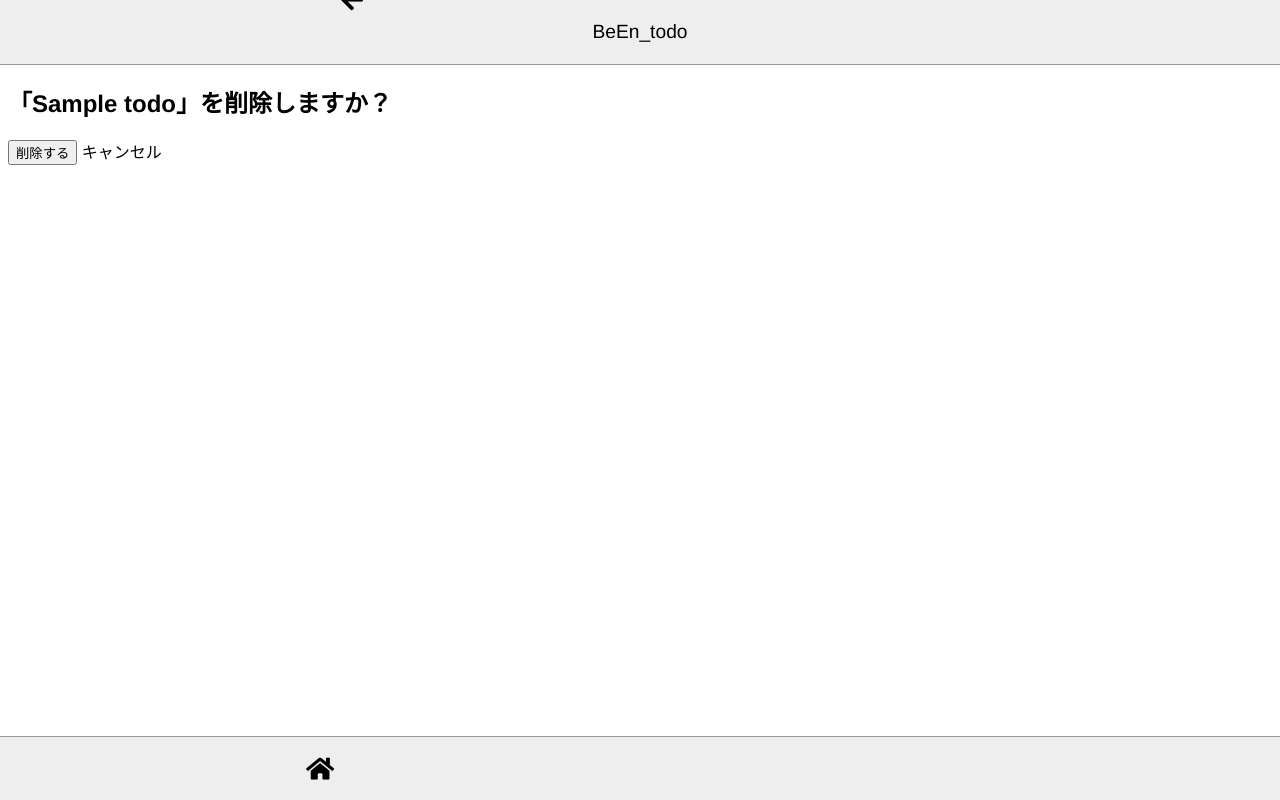
After one commit to Genji-Ichikawa/be_en_todo, a Django app: page /category/1/todo/1/delete/ in a window 1280 px wide. The commit adds this page. Run offline with Django 5.2, Linux system fonts and the light colour scheme; tables that the repository leaves empty hold one stand-in row (values such as "Sample post").

Commit message:
feat: HTML/CSSの作成・修正

```diff
--- a/main/static/main/css/base.css
+++ b/main/static/main/css/base.css
@@ -33,6 +33,25 @@ a:visited {
   margin-right: auto;
 }
 
+.header-container__item {
+  display: flex;
+  position: relative;
+  width: 50%;
+  justify-content: center;
+  align-items: center;
+  text-decoration: none;
+  color: #9b9b9b;
+}
+
+.header-item__icon {
+  display: block;
+  position: absolute;
+  top: 50%;
+  left: 50%;
+  transform: translate(-50%, -50%);
+  font-size: 25px;
+}
+
 .header-container__title {
   position: absolute;
   top: 0;
@@ -47,6 +66,7 @@ a:visited {
 }
 
 .main {
+  margin: 0 8px;
   padding-top: 64px;
 }
 
--- a/main/static/main/css/login.css
+++ b/main/static/main/css/login.css
@@ -20,6 +20,11 @@
   font-size: 16px;
 }
 
+button {
+  padding: 0;
+  border: none;
+}
+
 .link {
   width: 20vw;
   height: 7vh;
@@ -31,4 +36,5 @@
   background-color: #e0ffff;
   border-bottom: solid 2px #87ceeb;
   border-right: solid 2px #87ceeb;
+  cursor: pointer;
 }
--- a/main/templates/main/base.html
+++ b/main/templates/main/base.html
@@ -19,6 +19,11 @@
     {% block header %}
       <header class="header">
         <div class="header-container">
+          <div class="header-container__item">
+            <a href="" class="header-item__link">
+              <span class="header-item__icon"><i class="fas fa-arrow-left"></i></span>
+            </a>
+          </div>
           <span class="header-container__title">BeEn_todo</span>
         </div>
       </header>
--- a/main/templates/main/home.html
+++ b/main/templates/main/home.html
@@ -10,9 +10,11 @@
 {% block content %}
   <div class="home">
     <h1>カテゴリー</h1>
-    <div class="category_container">
+    <div class="category-container">
       {% for category in category_list %}
-        <a href="{% url "todo_list" category.id %}" class="category_item">{{ category.name }}</a>
+        <div class="category-item">
+          <a href="{% url "todo_list" category.id %}" class="category_link">{{ category.name }}</a>
+        </div>
       {% endfor %}
     </div>
   </div>
--- a/main/templates/main/login.html
+++ b/main/templates/main/login.html
@@ -29,7 +29,8 @@
         {{ form.password }}
         {{ form.password.errors }}
       </div>
-      <a href="javascript:login_form.submit()" class="link">ログイン</a>
+      {% comment %} <a href="javascript:login_form.submit()" class="link">ログイン</a> {% endcomment %}
+      <button type="submit" class="link">ログイン</button>
     </form>
     <a href="{% url 'signup' %}" class="link">会員登録</a>
   </div>
--- a/main/templates/main/signup.html
+++ b/main/templates/main/signup.html
@@ -22,7 +22,7 @@
           {% for error in field.errors %}<p>{{ error }}</p>{% endfor %}
         {% endfor %}
       {% endif %}
-      <a href="javascript:signup_form.submit()" class="link">確定</a>
+      <button type="submit" class="link">確定</button>
     </form>
     <a href="{% url 'login' %}" class="link">戻る</a>
   </div>
--- /dev/null
+++ b/main/templates/main/todo_confirm_delete.html
@@ -0,0 +1,19 @@
+{% extends "main/base.html" %}
+{% load static %}
+
+{% block extra_style %}
+  <link rel="stylesheet"
+        type="text/css"
+        href="{% static 'main/css/todo_confirm_delete.css' %}">
+{% endblock extra_style %}
+
+{% block content %}
+  <div class="todo-delete">
+    <h2>「{{ object.title }}」を削除しますか？</h2>
+    <form method="post">
+      {% csrf_token %}
+      <button type="submit" class="btn btn-danger">削除する</button>
+      <a href="{% url 'todo_detail' category_id todo_id %}" class="">キャンセル</a>
+    </form>
+  </div>
+{% endblock content %}
```
Also changed, not shown: main/static/main/css/home.css (deleted, +0 -14 lines), main/static/main/css/signup.css (+7 -0 lines), main/templates/main/todo_create.html (+9 -3 lines), main/templates/main/todo_detail.html (+17 -0 lines), main/templates/main/todo_list.html (+8 -2 lines), main/templates/main/todo_update.html (+20 -0 lines), main/static/main/css/todo_confirm_delete.css (added).
